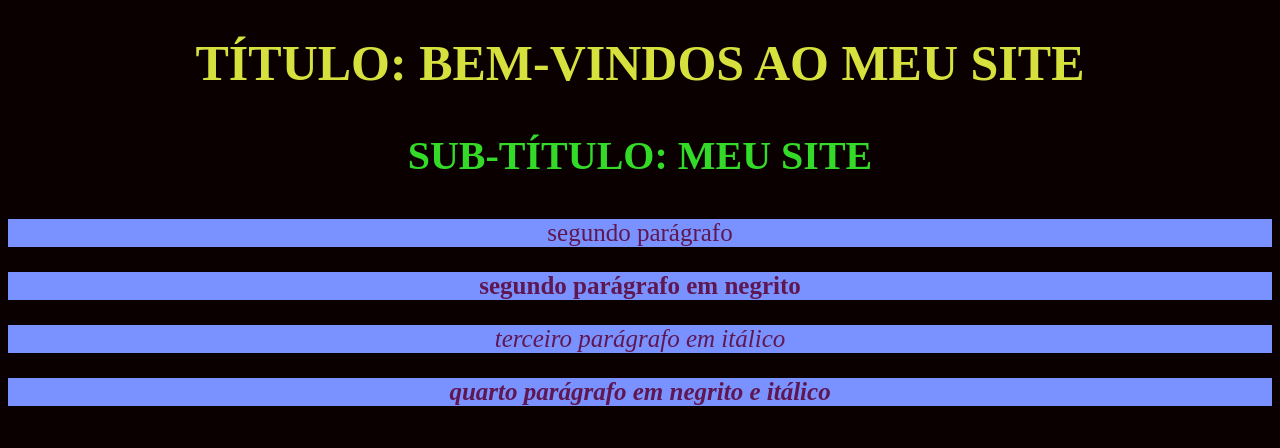
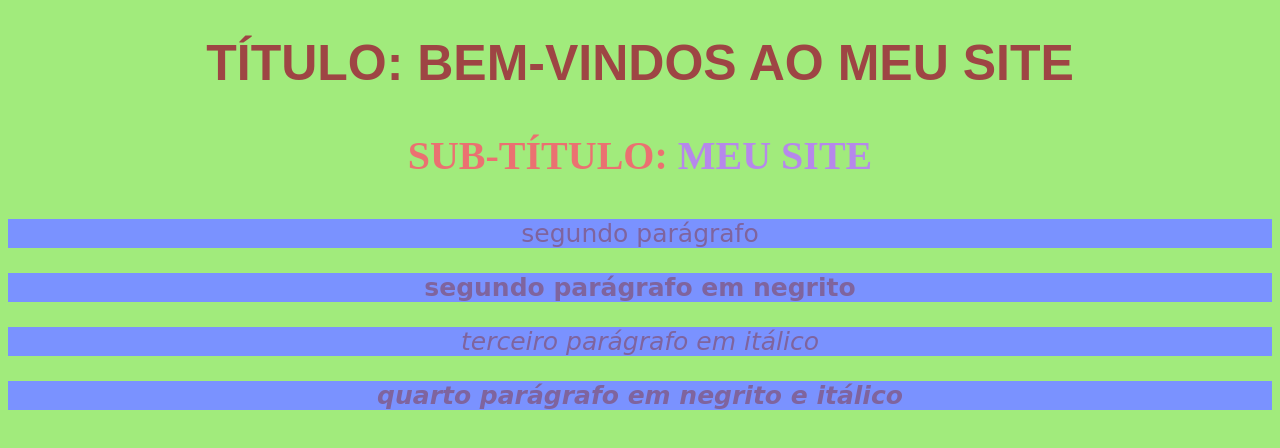
Before and after one commit to a7fisico/Programa-o-EM---Jornada-2, a plain HTML site: page index.html in a window 1280 px wide. Drawn offline with Linux system fonts and the light colour scheme.

Commit message:
Aula 01/08/2022 - CSS

```diff
--- a/index.html
+++ b/index.html
@@ -7,7 +7,7 @@
     </head>
     <body>
     <h1>TÍTULO: BEM-VINDOS AO MEU SITE</h1>
-    <h3>SUB-TÍTULO: MEU SITE</h3>
+    <h3>SUB-TÍTULO: <span>MEU SITE</span></h3>
     <p>segundo parágrafo</p>
     <p><b>segundo parágrafo em negrito</b></p>
     <p><i>terceiro parágrafo em itálico</i></p>
--- a/style.css
+++ b/style.css
@@ -1,4 +1,5 @@
-body{background-color: rgb(10, 0, 0);}
-h1{font-size: 50px; color:rgb(214, 225, 61); text-align: center;}
-h3{font-size: 40px; color: rgb(52, 218, 40); text-align: center;}
-p{font-size: 25px; color:rgb(95, 23, 81); background-color: rgb(122, 146, 255);  text-align: center;}
+body{background-color: #A1EB7C;}
+h1{font-size: 50px; color:#9E4544; text-align: center;font-family: sans-serif;}
+h3{font-size: 40px; color: #EB7171; text-align: center;}
+p{font-size: 25px; color:#7F649E; text-align: center;font-family: cursive;background-color: rgb(122, 146, 255);}
+span{color:#B688EB; }
```
